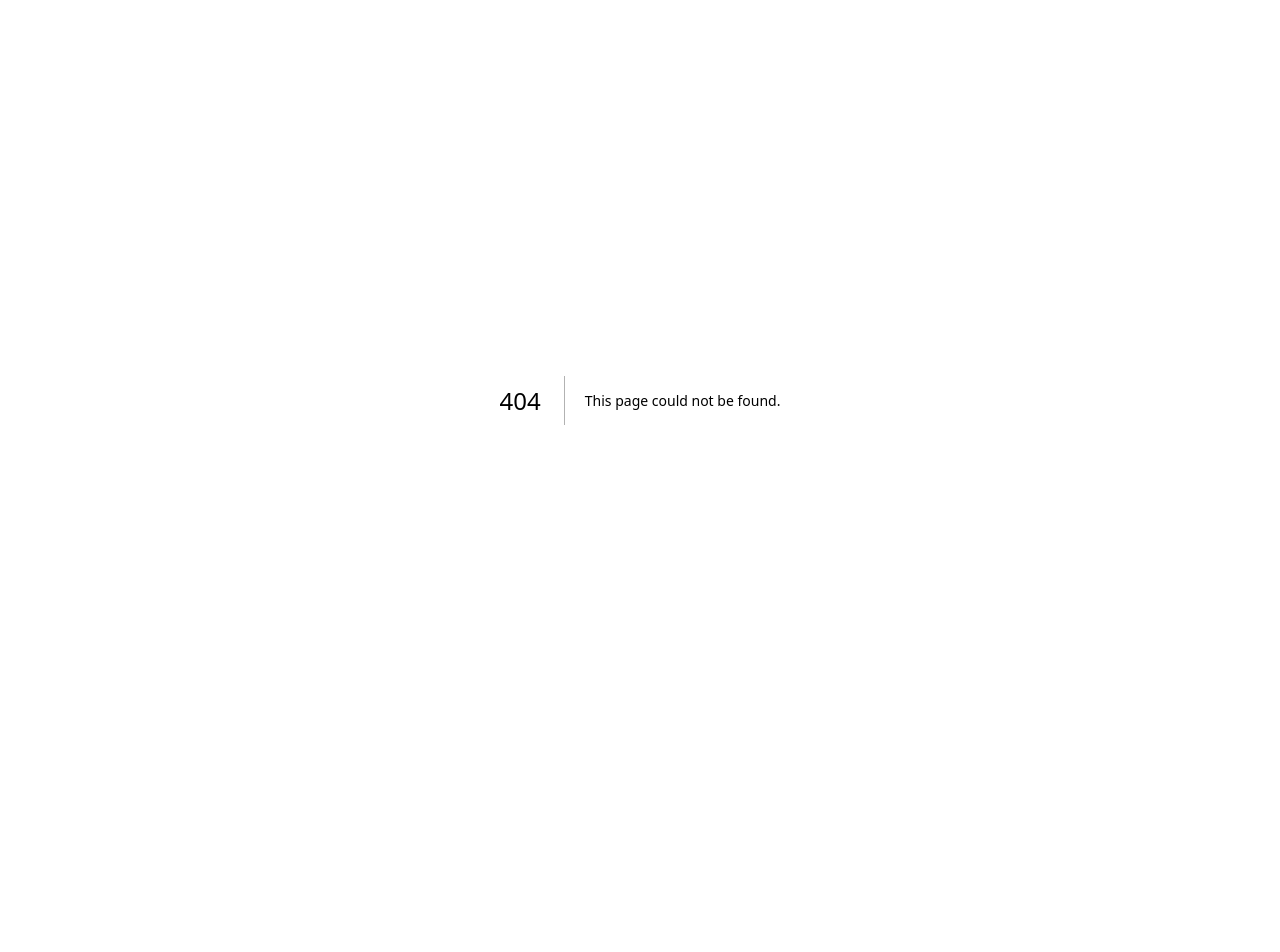
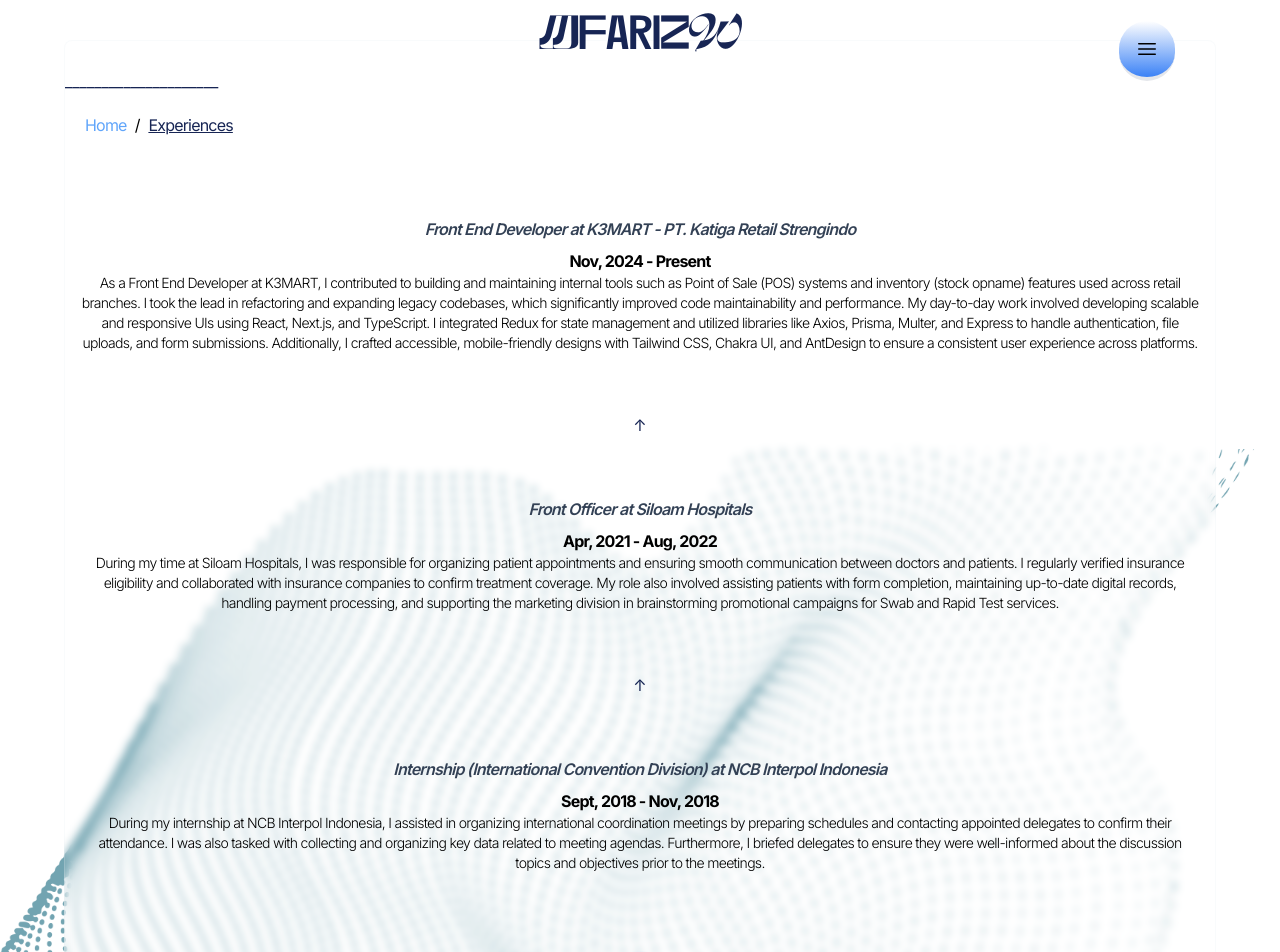
Before and after one commit to farizwrmn/Portofolio, a Next.js app: page /Experiences in a window 1280 px wide. Before the commit this address had no page. Shown: the top 952 px of the page. Before the commit the page ends 800 px from the top, so only its background shows below. Built offline with nearby package versions, Linux system fonts and the light colour scheme.

Commit message:
feat: add experience page

```diff
--- /dev/null
+++ b/src/app/Experiences/page.tsx
@@ -0,0 +1,33 @@
+"use client";
+
+import Bounded from '@/components/Bounded'
+import ExperienceList from '@/components/ExpList';
+import Navbar from '@/components/Navbar'
+import Link from 'next/link';
+import React, { useRef } from 'react'
+
+type Props = {}
+
+function Page({ }: Props) {
+
+  return (
+    <Bounded>
+      <div
+        className="bg-white/10 backdrop-blur-sm border border-slate-200/20 rounded-lg w-full"
+      >
+        <Navbar />
+        <div className="flex justify-start m-5">
+          <Link href="/">
+            <p className="text-blue-400 tracking-tighter">Home</p>
+          </Link>
+          <p className="ml-2 mr-2 align-center">{"/"}</p>
+          <p className=" text-blue-950 underline tracking-tighter"> Experiences</p>
+        </div>
+        <ExperienceList />
+      </div>
+
+    </Bounded>
+  )
+}
+
+export default Page
--- a/src/components/EduList.tsx
+++ b/src/components/EduList.tsx
@@ -14,11 +14,11 @@ const EduList = () => {
       </div>
       <div></div>
       <div>
-        <p className="text-slate-400 text-center italic mt-20 tracking-tighter mb-5">
+        <p className="text-slate-700 text-center italic mt-20 tracking-tighter mb-5">
           Purwadhika Full Stack Developer Bootcamp
         </p>
         <h3 className="mt-5 text-center font-bold tracking-tighter">
-          Jan, 2024 - Present
+          Jan, 2024 - Sep, 2024
         </h3>
         <p className="tracking-tighter text-center font-light lg:mb-10">
           Learn basic coding from Javascript&apos;s logic to Front End and Back
@@ -29,7 +29,7 @@ const EduList = () => {
         <h3 className="text-blue-950 text-center p-5">↑</h3>
       </div>
       <div>
-        <p className="text-slate-400 text-center italic tracking-tighter mb-5">
+        <p className="text-slate-700 text-center italic tracking-tighter mb-5">
           International Relation at University of Al Azhar Indonesia
         </p>
       </div>
--- /dev/null
+++ b/src/components/ExpList.tsx
@@ -0,0 +1,66 @@
+import Image from "next/image";
+import Link from "next/link";
+import React from "react";
+
+const ExperienceList = () => {
+  return (
+    <>
+      {/* Experience: K3MART */}
+      <div className="mt-20">
+        <p className="text-slate-700 font-semibold text-center italic tracking-tighter mb-2">
+          Front End Developer at K3MART - PT. Katiga Retail Strengindo
+        </p>
+        <h3 className="text-center font-bold tracking-tighter">
+          Nov, 2024 - Present
+        </h3>
+        <p className="tracking-tighter text-center font-light lg:mb-10 mb-5 text-sm px-4">
+          As a Front End Developer at K3MART, I contributed to building and maintaining internal tools such as Point of Sale (POS) systems and inventory (stock opname) features used across retail branches. I took the lead in refactoring and expanding legacy codebases, which significantly improved code maintainability and performance. My day-to-day work involved developing scalable and responsive UIs using React, Next.js, and TypeScript. I integrated Redux for state management and utilized libraries like Axios, Prisma, Multer, and Express to handle authentication, file uploads, and form submissions. Additionally, I crafted accessible, mobile-friendly designs with Tailwind CSS, Chakra UI, and AntDesign to ensure a consistent user experience across platforms.
+        </p>
+      </div>
+      <div>
+        <h3 className="text-blue-950 text-center p-5">↑</h3>
+      </div>
+      {/* Experience: Siloam Hospitals */}
+      <div className="mt-10">
+        <p className="text-slate-700 font-semibold text-center italic tracking-tighter mb-2">
+          Front Officer at Siloam Hospitals
+        </p>
+        <h3 className="text-center font-bold tracking-tighter">
+          Apr, 2021 - Aug, 2022
+        </h3>
+        <p className="tracking-tighter text-center font-light lg:mb-10 mb-5 text-sm px-4">
+          During my time at Siloam Hospitals, I was responsible for organizing patient appointments and ensuring smooth communication between doctors and patients. I regularly verified insurance eligibility and collaborated with insurance companies to confirm treatment coverage. My role also involved assisting patients with form completion, maintaining up-to-date digital records, handling payment processing, and supporting the marketing division in brainstorming promotional campaigns for Swab and Rapid Test services.
+        </p>
+      </div>
+      <div>
+        <h3 className="text-blue-950 text-center p-5">↑</h3>
+      </div>
+      {/* Experience: Interpol Internship */}
+      <div className="mt-10">
+        <p className="text-slate-700 font-semibold text-center italic tracking-tighter mb-2">
+          Internship (International Convention Division) at NCB Interpol Indonesia
+        </p>
+        <h3 className="text-center font-bold tracking-tighter">
+          Sept, 2018 - Nov, 2018
+        </h3>
+        <p className="tracking-tighter text-center font-light lg:mb-10 mb-5 text-sm px-4">
+          During my internship at NCB Interpol Indonesia, I assisted in organizing international coordination meetings by preparing schedules and contacting appointed delegates to confirm their attendance. I was also tasked with collecting and organizing key data related to meeting agendas. Furthermore, I briefed delegates to ensure they were well-informed about the discussion topics and objectives prior to the meetings.
+        </p>
+      </div>
+      {/* Illustration Image */}
+      <div className="flex justify-center mt-10">
+        <Image
+          src="/assets/svg/experience.svg"
+          alt="experience illustration"
+          className="rounded-xl"
+          width={500}
+          height={400}
+        />
+      </div>
+
+      <h3 className="text-blue-950 mt-5 text-center p-5">________________</h3>
+    </>
+  );
+};
+
+export default ExperienceList;
--- a/src/components/Navbar.tsx
+++ b/src/components/Navbar.tsx
@@ -17,6 +17,10 @@ const Navbar = () => {
     },
     {
       id: 3,
+      link: "Experiences",
+    },
+    {
+      id: 4,
       link: "Contact",
     },
   ];
```
Also changed, not shown: public/assets/svg/experience.svg (added).
